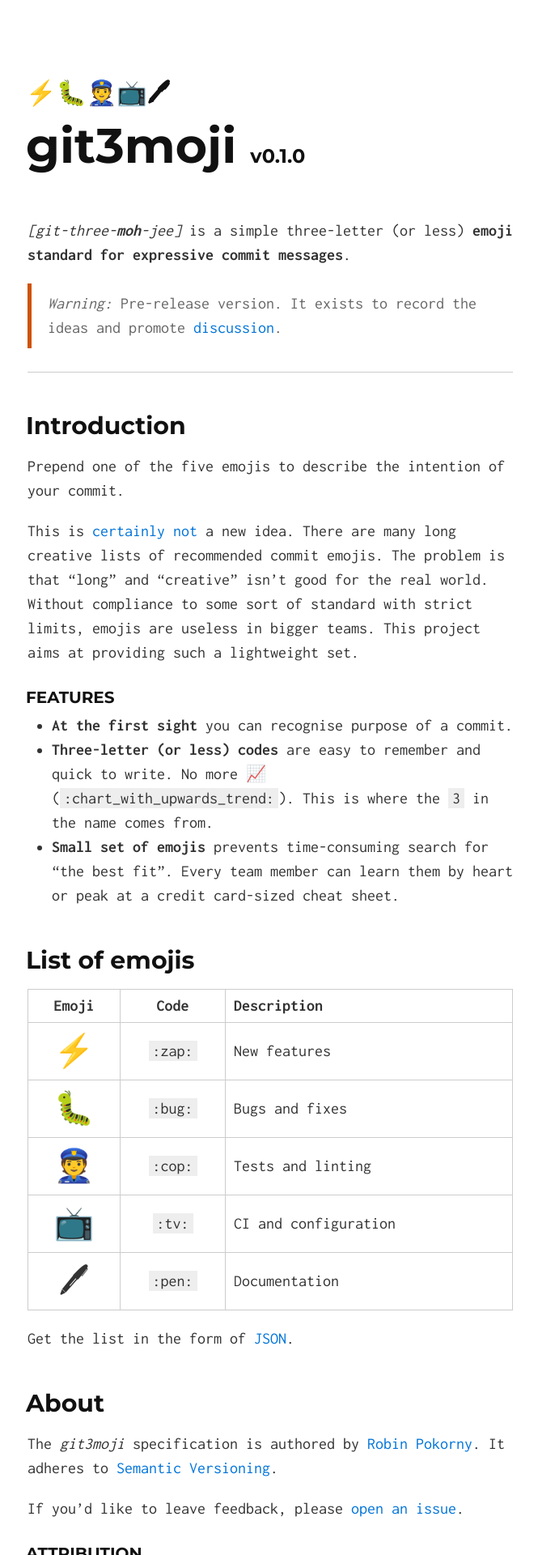
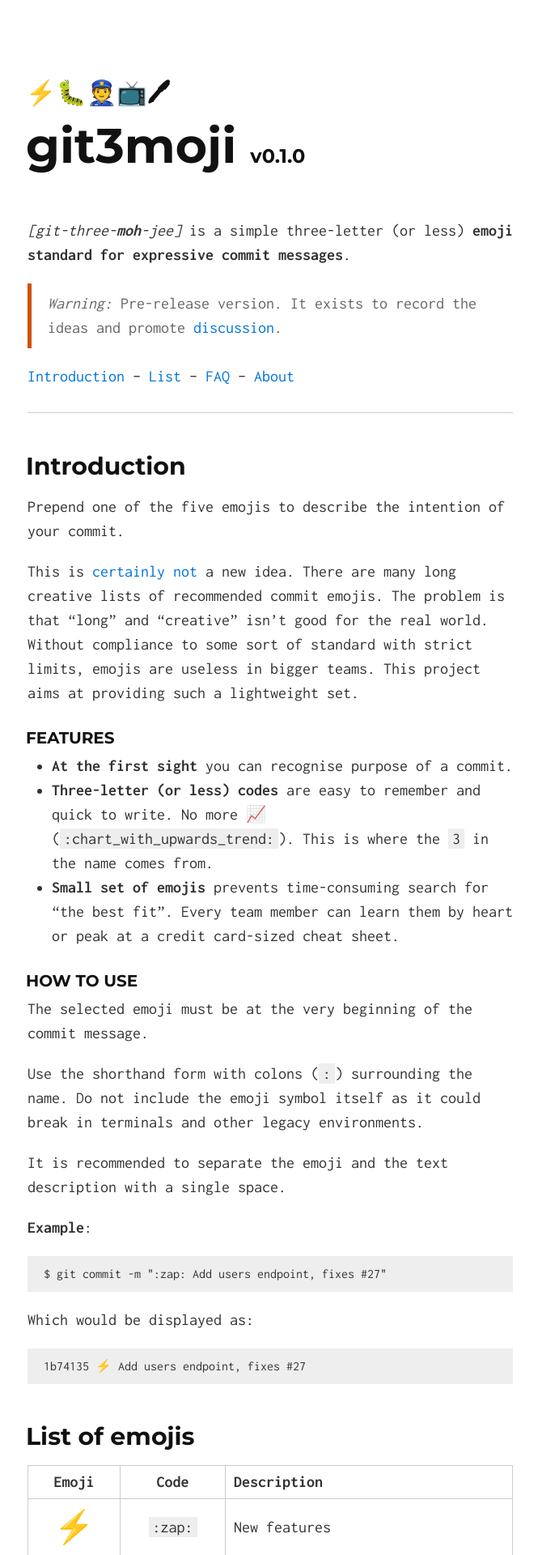
Before and after one commit to robinpokorny/git3moji, a Jekyll site: the page built from index.md, in a window 1280 px wide. Shown: the top 1920 px of the page at 81% size, without its empty margins (306-971 px from the left). Built offline with Jekyll 4.4.1, drawn with Linux system fonts in a browser that asks for light colours; some of the changed text lies outside the part shown.

Commit message:
:abc: Add an example and FAQ section

````diff
--- a/_sass/_solo.scss
+++ b/_sass/_solo.scss
@@ -73,6 +73,9 @@ h2 {
 h3, h4, h5, h6 {
   margin-top: 1.5rem;
   font-size: 1rem;
+}
+
+h3 {
   text-transform: uppercase;
 }
 
--- a/index.md
+++ b/index.md
@@ -33,6 +32,25 @@ a new idea. There are many long creative lists of recommended commit emojis. The
 * **Three-letter (or less) codes** are easy to remember and quick to write. No more 📈 (`:chart_with_upwards_trend:`). This is where the `3` in the name comes from.
 * **Small set of emojis** prevents time-consuming search for “the best fit”. Every team member can learn them by heart or peak at a credit card-sized cheat sheet.
 
+### How to use
+The selected emoji must be at the very beginning of the commit message.
+
+Use the shorthand form with colons (`:`) surrounding the name. Do not include the emoji symbol itself as it could break in terminals and other legacy environments.
+
+It is recommended to separate the emoji and the text description with a single space.
+
+**Example**:
+
+```bash
+$ git commit -m ":zap: Add users endpoint, fixes #27"
+```
+
+Which would be displayed as:
+
+```
+1b74135 ⚡️ Add users endpoint, fixes #27
+```
+
 ## List of emojis
 
 Emoji| Code    | Description
@@ -42,11 +60,37 @@ Emoji| Code    | Description
 
 Get the list in the form of [JSON](https://raw.githubusercontent.com/robinpokorny/git3moji/master/_data/git3moji.json).
 
-<!-- @TODO
-## Usage
-`git commit -m ":zap: Add users endpoint, fixes #27"`
-`1b74135 ⚡️ Add users endpoint, fixes #27`
--->
+## FAQ
+
+#### Do we need a ‘specification’ for 5 emojis?
+
+This document aims to be a reference point for teams and individuals who would like to categorise their commits by their intention.
+It should also serve as a starting place for developers contributing to an adhering project.
+
+Giving a bit of formal style should simplify the adoption and speed up the learning process. A shared specification has a higher chance of describing edge cases.
+
+The actual number of emojis in the spec is somewhat irrelevant—fewer being a feature in this case, the same way as [SemVer](http://semver.org/) is not just ‘3 numbers’.
+
+#### What if no emoji on the list suits my need? What if more emojis describe the commit?
+
+As the number of emojis to choose from is deliberately low this scenario is probable. Please think again what is the main change in your commit, which files are mostly affected. Also consider splitting the commit into more smaller commits. If you still feel unsure, `:zap:` is likely one with the most general use.
+
+It is tempting to introduce a new emoji. Please restrain to do so and keep the system simple and coherent.
+If you truly believe there is a use case for extending the list, please [start a discussion](https://github.com/robinpokorny/git3moji/issues/).
+
+#### Can I have more emojis in the commit message?
+
+Of course! The remainder of the commit message is beyond the scope of this standard. You might want to introduce a team-specific rules about it. Adding more meaningful emojis can be beneficial.
+
+You should be careful and not overwhelm readers with too many emojis. That would be confusing, which is exactly what we want to avoid. Similary emojis from this specification should not appear outside the beginning of the message.
+
+In any case it is recommended to include a space (or other delimiter) after the emoji from the list. This helps visually distinguish its role.
+
+#### What git hosts support emojis?
+
+[GitHub](https://github.com/), [BitBucket](https://bitbucket.org/)<sup>\[[#5](https://github.com/robinpokorny/git3moji/issues/5)\]</sup>, and [GitLab](https://about.gitlab.com/) display shortcodes in commit messages as emojis.
+
+#### Something missing? [Ask your question](https://github.com/robinpokorny/git3moji/issues)
 
 ## About
 The *git3moji* specification is authored by [Robin Pokorny](https://robinpokorny.com/).
````
Also changed, not shown: other parts of index.md (+1 -2 lines).
